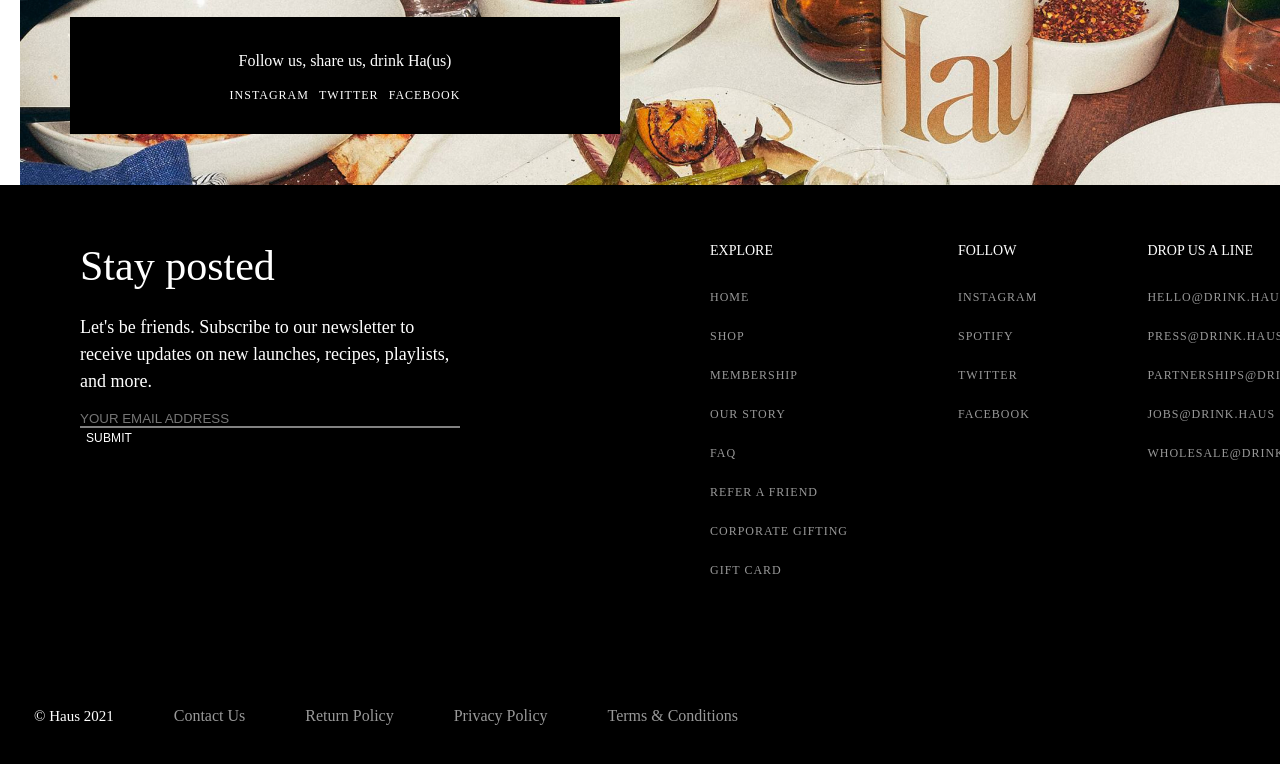
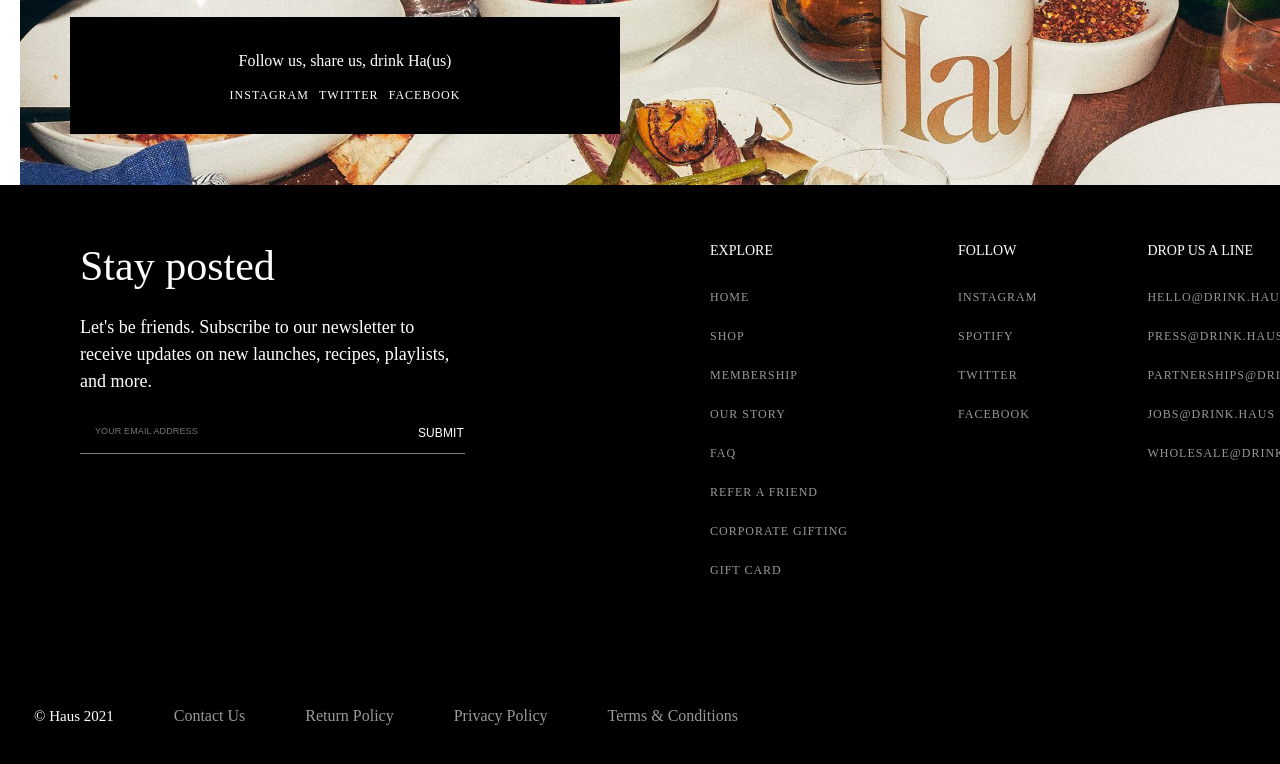
Before and after one commit to Katekarri/wine, a website built with webpack: page src/index.html in a window 1280 px wide. Shown: the part 4988-5752 px from the top of the page. Built offline with nearby package versions, Linux system fonts and the light colour scheme.

Commit message:
fixt form

```diff
--- a/src/scss/components/_form.scss
+++ b/src/scss/components/_form.scss
@@ -1,10 +1,16 @@
 form {
+  position: relative;
   margin-top: 14px;
   input {
     background-color: $dark-color;
     border: none;
-    border-bottom: 2px solid #818181;
-    width: 380px;
+    border-bottom: 1px solid #818181;
+    width: 385px;
+    padding: 15px 0 15px 15px;
+    font-size: 9px;
+    line-height: 14px;
+    letter-spacing: 0.12px;
+    text-transform: uppercase;
   }
 }
 .form-button {
@@ -18,3 +24,8 @@ form {
   color: $primary-color;
   cursor: pointer;
 }
+.form-action {
+  position: absolute;
+  right: 0;
+  top: 14px;
+}
```
